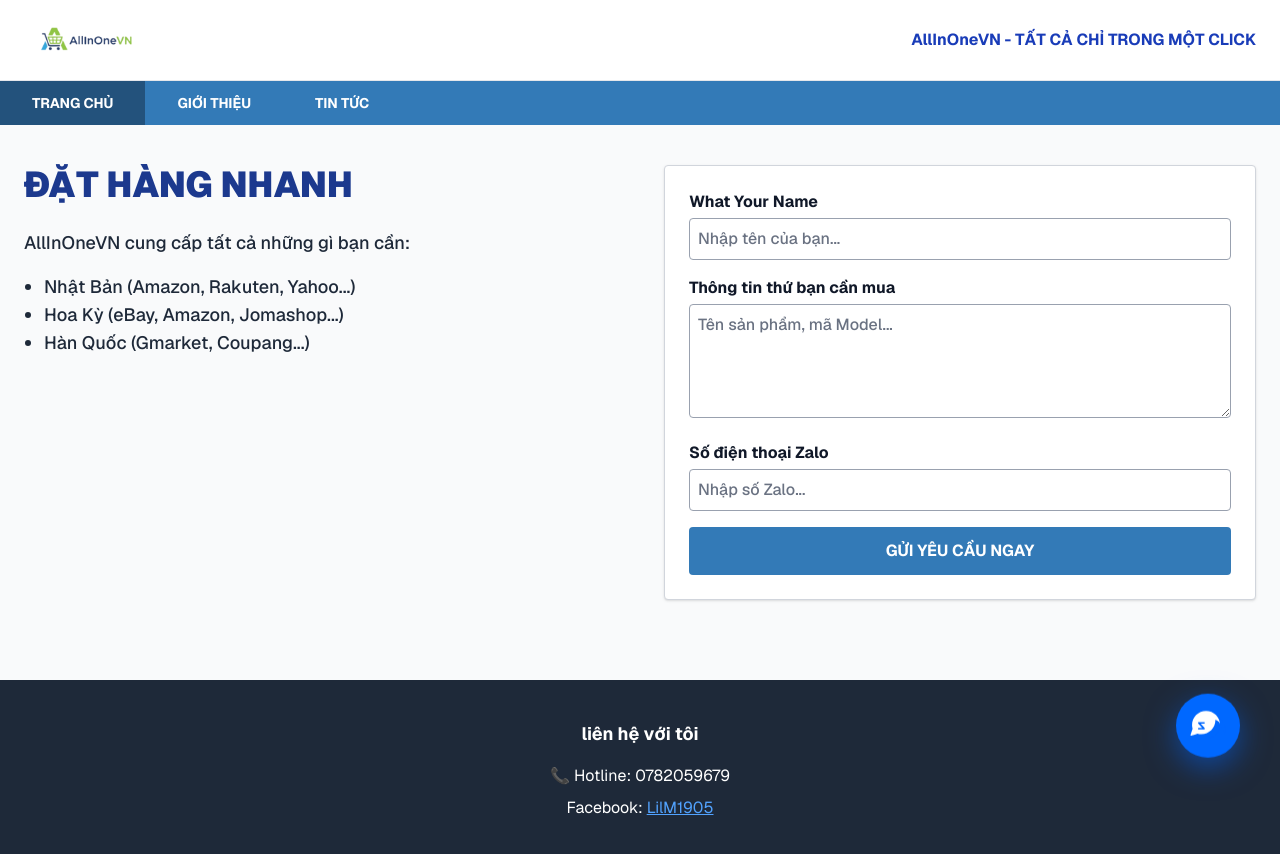
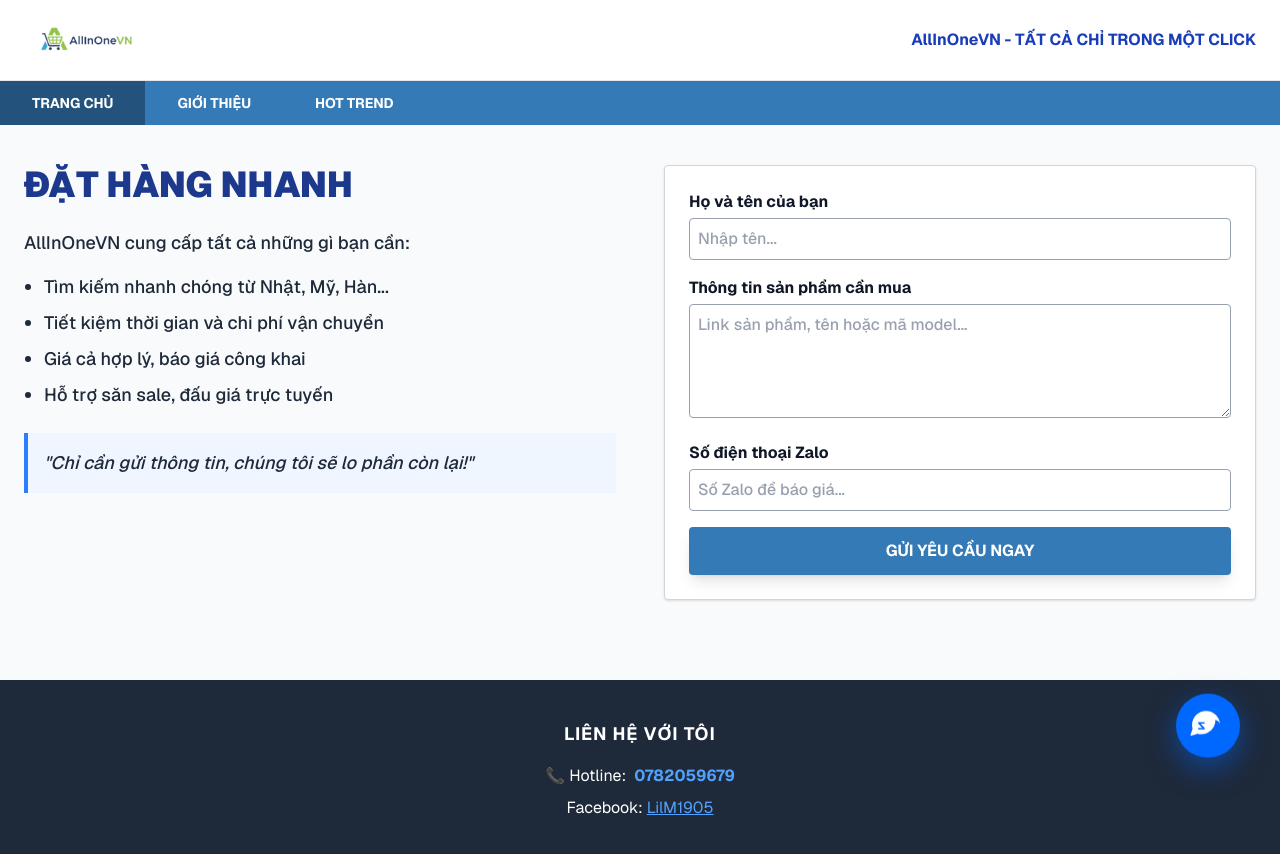
Before and after one commit to dotienminh6-svg/Cua-hang-cua-minh, a Next.js app: page / in a window 1280 px wide. Shown: the top 854 px of the page. Built offline with nearby package versions, Linux system fonts and the light colour scheme.

Commit message:
hoan thien cac trang va fix logo

```diff
--- a/app/page.tsx
+++ b/app/page.tsx
@@ -37,59 +37,100 @@
             <button
               key={tab}
               onClick={() => setActiveTab(tab)}
-              className={`px-8 py-3 font-bold uppercase text-sm ${activeTab === tab ? 'bg-[#23527c]' : 'hover:bg-[#286090]'}`}
+              className={`px-8 py-3 font-bold uppercase text-sm transition-all ${activeTab === tab ? 'bg-[#23527c]' : 'hover:bg-[#286090]'}`}
             >
-              {tab === 'home' ? 'Trang chủ' : tab === 'about' ? 'Giới thiệu' : 'Tin tức'}
+              {tab === 'home' ? 'Trang chủ' : tab === 'about' ? 'Giới thiệu' : 'Hot trend'}
             </button>
           ))}
         </div>
       </nav>
 
-      <div className="max-w-7xl mx-auto py-10 px-6 min-h-[400px]">
+      {/* NỘI DUNG CHÍNH */}
+      <div className="max-w-7xl mx-auto py-10 px-6 min-h-[500px]">
+
+        {/* TRANG CHỦ */}
         {activeTab === 'home' && (
           <div className="grid md:grid-cols-2 gap-12">
             <div>
-              <h2 className="text-4xl font-black text-blue-900 mb-6">ĐẶT HÀNG NHANH</h2>
+              <h2 className="text-4xl font-black text-blue-900 mb-6 uppercase">Đặt hàng nhanh</h2>
               <div className="text-gray-800 font-medium space-y-4 text-lg">
                 <p>AllInOneVN cung cấp tất cả những gì bạn cần:</p>
-                <ul className="list-disc ml-5">
-                  <li>Nhật Bản (Amazon, Rakuten, Yahoo...)</li>
-                  <li>Hoa Kỳ (eBay, Amazon, Jomashop...)</li>
-                  <li>Hàn Quốc (Gmarket, Coupang...)</li>
+                <ul className="list-disc ml-5 space-y-2">
+                  <li>Tìm kiếm nhanh chóng từ Nhật, Mỹ, Hàn...</li>
+                  <li>Tiết kiệm thời gian và chi phí vận chuyển</li>
+                  <li>Giá cả hợp lý, báo giá công khai</li>
+                  <li>Hỗ trợ săn sale, đấu giá trực tuyến</li>
                 </ul>
+                <p className="mt-6 p-4 bg-blue-50 border-l-4 border-blue-500 italic">
+                  "Chỉ cần gửi thông tin, chúng tôi sẽ lo phần còn lại!"
+                </p>
               </div>
             </div>
 
             <section className="bg-white p-6 rounded border border-gray-300 shadow-sm">
               <form className="space-y-4" onSubmit={sendEmail}>
                 <div>
-                  <label className="block font-bold mb-1 text-gray-900">What Your Name</label>
-                  <input name="name" className="w-full border border-gray-400 p-2 rounded text-gray-900 placeholder-gray-500 font-medium" placeholder="Nhập tên của bạn..." required />
+                  <label className="block font-bold mb-1 text-gray-900">Họ và tên của bạn</label>
+                  <input name="name" className="w-full border border-gray-400 p-2 rounded text-gray-900 placeholder-gray-400 font-medium outline-none focus:border-blue-500" placeholder="Nhập tên..." required />
                 </div>
                 <div>
-                  <label className="block font-bold mb-1 text-gray-900">Thông tin thứ bạn cần mua</label>
-                  <textarea name="message" className="w-full border border-gray-400 p-2 rounded text-gray-900 placeholder-gray-500 font-medium" rows={4} placeholder="Tên sản phẩm, mã Model..." required></textarea>
+                  <label className="block font-bold mb-1 text-gray-900">Thông tin sản phẩm cần mua</label>
+                  <textarea name="message" className="w-full border border-gray-400 p-2 rounded text-gray-900 placeholder-gray-400 font-medium outline-none focus:border-blue-500" rows={4} placeholder="Link sản phẩm, tên hoặc mã model..." required></textarea>
                 </div>
                 <div>
                   <label className="block font-bold mb-1 text-gray-900">Số điện thoại Zalo</label>
-                  <input name="phone" className="w-full border border-gray-400 p-2 rounded text-gray-900 placeholder-gray-500 font-medium" placeholder="Nhập số Zalo..." required />
+                  <input name="phone" className="w-full border border-gray-400 p-2 rounded text-gray-900 placeholder-gray-400 font-medium outline-none focus:border-blue-500" placeholder="Số Zalo để báo giá..." required />
                 </div>
-                <button type="submit" className="w-full bg-[#337ab7] text-white p-3 font-bold uppercase rounded hover:bg-blue-800">
-                  {loading ? "Đang gửi..." : "Gửi yêu cầu ngay"}
+                <button type="submit" className="w-full bg-[#337ab7] text-white p-3 font-bold uppercase rounded hover:bg-blue-800 transition-colors shadow-lg">
+                  {loading ? "Đang gửi yêu cầu..." : "Gửi yêu cầu ngay"}
                 </button>
               </form>
             </section>
           </div>
         )}
+
+        {/* TRANG GIỚI THIỆU */}
+        {activeTab === 'about' && (
+          <div className="max-w-4xl mx-auto">
+            <h2 className="text-3xl font-black text-blue-900 mb-6 border-b-2 border-blue-900 pb-2 uppercase">Về AllInOneVN</h2>
+            <div className="space-y-6 text-lg leading-relaxed text-gray-700">
+              <p>
+                <span className="font-bold text-blue-800 text-xl">AllInOneVN</span> ra đời với sứ mệnh kết nối người tiêu dùng Việt Nam với những sản phẩm chất lượng từ khắp nơi trên thế giới.
+              </p>
+              <div className="grid md:grid-cols-2 gap-6 mt-8">
+                <div className="p-4 border border-gray-200 rounded-lg shadow-sm hover:shadow-md transition-shadow">
+                  <h4 className="font-bold text-blue-800 mb-2 text-lg">Dịch vụ Mua hộ</h4>
+                  <p className="text-sm">Chúng tôi hỗ trợ bạn mua hàng trực tiếp từ các trang web lớn như Amazon, Rakuten (Nhật), eBay (Mỹ), và Coupang (Hàn).</p>
+                </div>
+                <div className="p-4 border border-gray-200 rounded-lg shadow-sm hover:shadow-md transition-shadow">
+                  <h4 className="font-bold text-blue-800 mb-2 text-lg">Cam kết uy tín</h4>
+                  <p className="text-sm">Đội ngũ AllInOneVN luôn đặt sự minh bạch và trách nhiệm lên hàng đầu, đảm bảo hàng hóa về tay nguyên vẹn và nhanh nhất.</p>
+                </div>
+              </div>
+            </div>
+          </div>
+        )}
+
+        {/* TRANG HOT TREND */}
+        {activeTab === 'news' && (
+          <div className="text-center py-20">
+            <h2 className="text-3xl font-black text-blue-900 mb-4 uppercase">Sản phẩm Hot Trend</h2>
+            <p className="text-gray-600 italic">Tính năng đang được cập nhật. Những xu hướng mua sắm mới nhất sẽ sớm xuất hiện tại đây!</p>
+          </div>
+        )}
       </div>
 
+      {/* FOOTER */}
       <footer className="bg-gray-800 text-white py-10 text-center mt-10">
-        <h3 className="text-lg font-bold mb-4">liên hệ với tôi</h3>
-        <p className="mb-2">📞 Hotline: 0782059679</p>
-        <p>Facebook: <a href="https://www.facebook.com/LilM1905" target="_blank" className="text-blue-400 underline">LilM1905</a></p>
+        <h3 className="text-lg font-bold mb-4 uppercase tracking-wider">Liên hệ với tôi</h3>
+        <p className="mb-2 flex items-center justify-center gap-2">
+           <span>📞 Hotline:</span>
+           <span className="font-bold text-blue-400">0782059679</span>
+        </p>
+        <p>Facebook: <a href="https://www.facebook.com/LilM1905" target="_blank" className="text-blue-400 underline hover:text-blue-300">LilM1905</a></p>
       </footer>
 
-      {/* NÚT ZALO NỔI - DÙNG LOGO EMBEDDED KHÔNG LO LỖI ẢNH */}
+      {/* NÚT ZALO NỔI */}
       <a
         href="https://zalo.me/0782059679"
         target="_blank"
```
